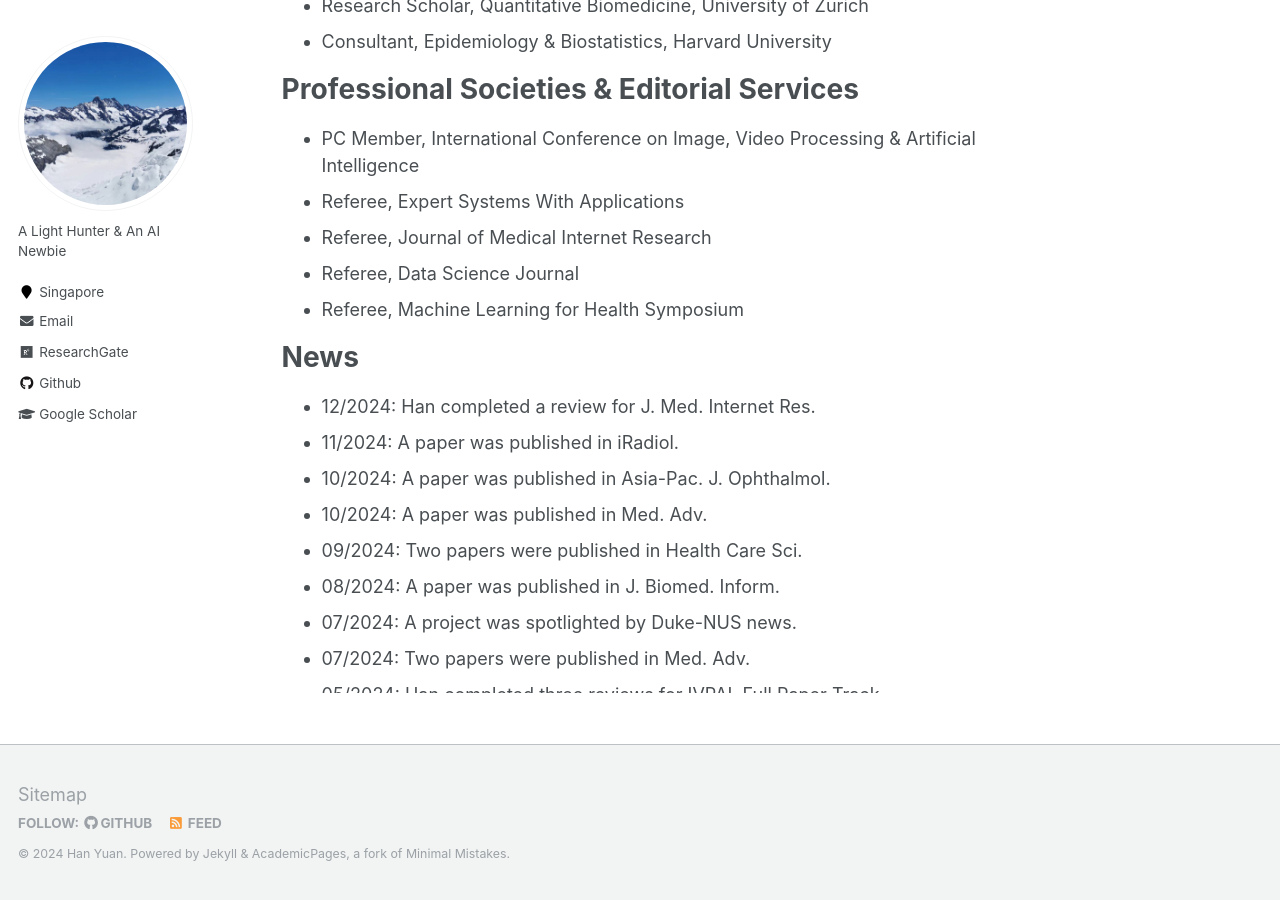
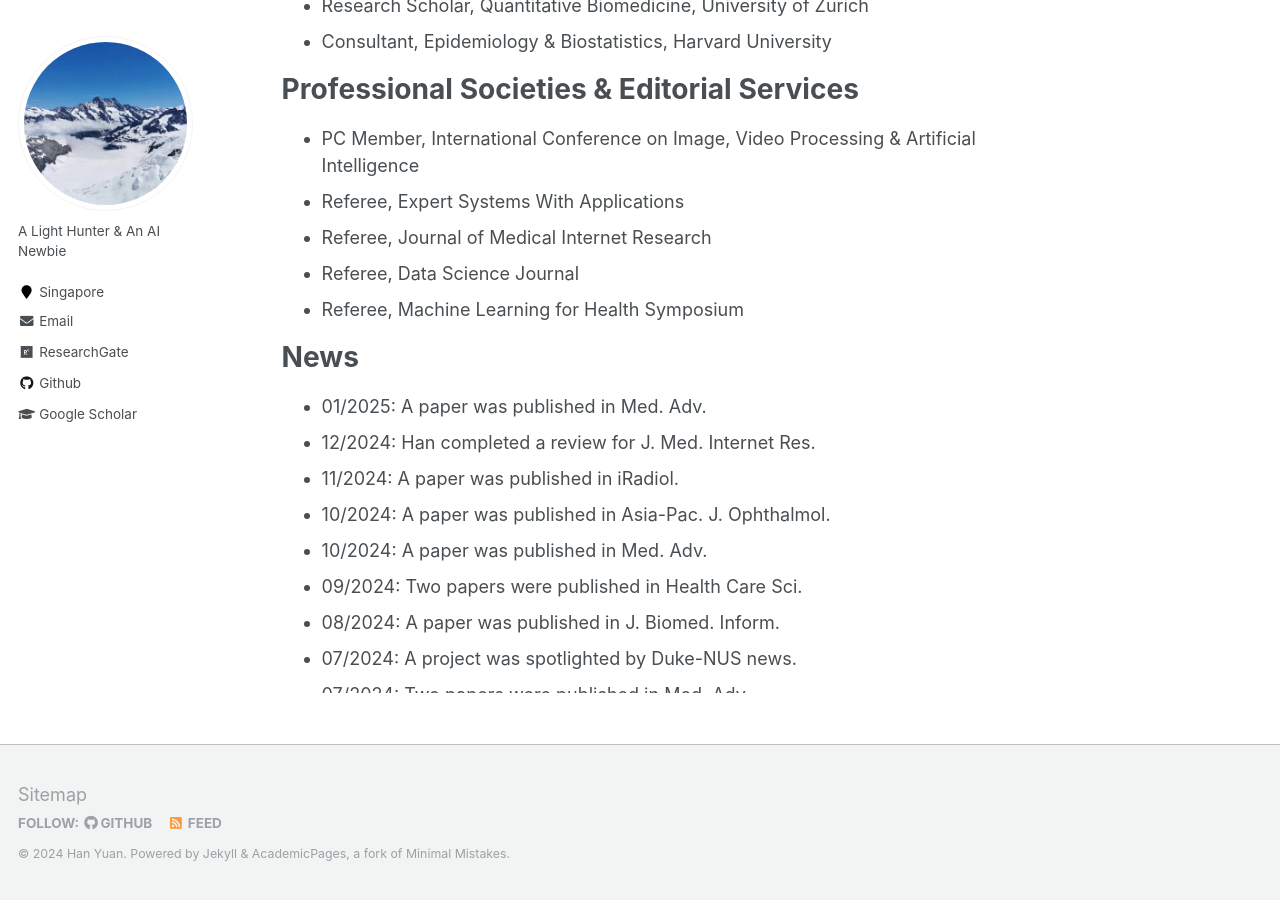
Before and after one commit to Han-Yuan-Med/Han-Yuan-Med.github.io, a Jekyll site: the page built from _pages/about.md, in a window 1280 px wide and 900 px high, scrolled down 866 px. Built offline with Jekyll 4.4.1, drawn with Linux system fonts in a browser that asks for light colours.

Commit message:
compute paper

```diff
--- a/_pages/about.md
+++ b/_pages/about.md
@@ -30,6 +30,7 @@
 
 # News
 <ul style="width: auto; height: 300px; overflow: auto">
+  <li>01/2025: A paper was published in Med. Adv.</li>
   <li>12/2024: Han completed a review for J. Med. Internet Res.</li>
   <li>11/2024: A paper was published in iRadiol.</li>
   <li>10/2024: A paper was published in Asia-Pac. J. Ophthalmol.</li>
```
Also changed, not shown: _pages/publications.md (+1 -0 lines).
